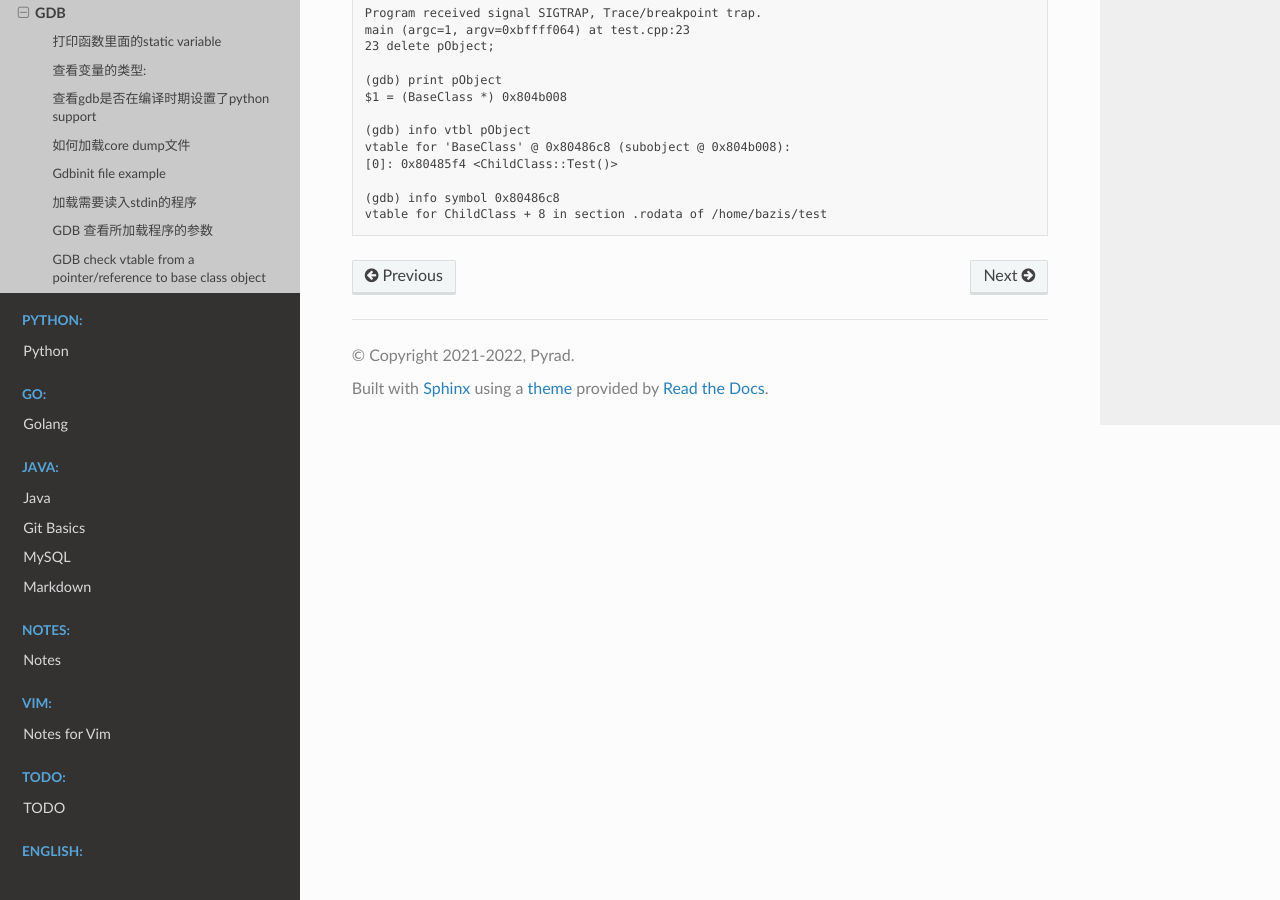
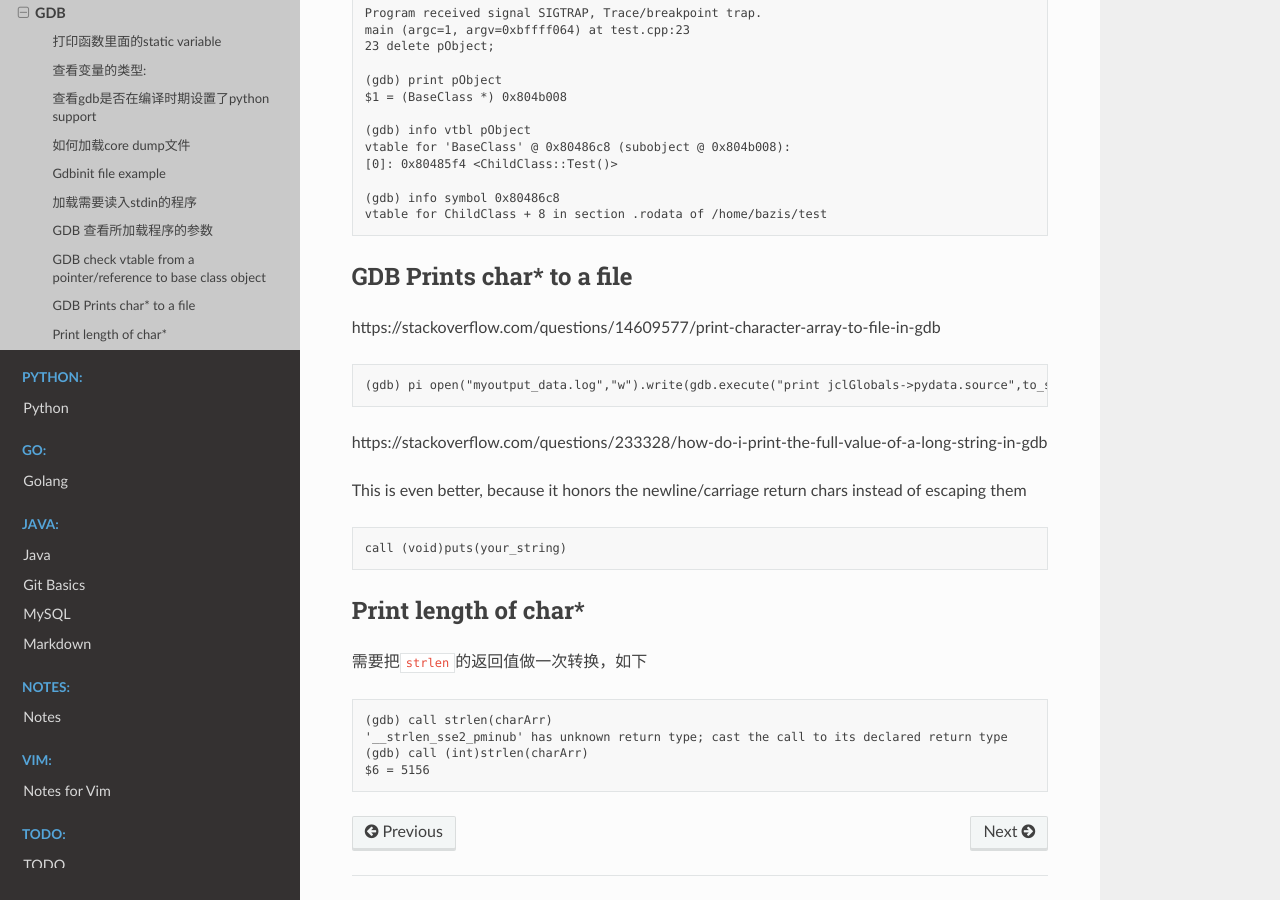
Before and after one commit to Pyrad/pyradnotes, a Sphinx documentation site: the page built from source/Linux/gdb.md, in a window 1280 px wide and 900 px high, scrolled down 1482 px. Built offline with Sphinx 7.4.7 and the Read the Docs theme 2.0.0, drawn with Linux system fonts in a browser that asks for light colours.

Commit message:
Two gdb tips
1. Prints char* to a file
2. Get length of char*

````diff
--- a/source/Linux/gdb.md
+++ b/source/Linux/gdb.md
@@ -86,3 +86,36 @@ vtable for 'BaseClass' @ 0x80486c8 (subobject @ 0x804b008):
 (gdb) info symbol 0x80486c8
 vtable for ChildClass + 8 in section .rodata of /home/bazis/test
 ```
+
+
+
+## GDB Prints char* to a file
+
+https://stackoverflow.com/questions/14609577/print-character-array-to-file-in-gdb
+
+```gdb
+(gdb) pi open("myoutput_data.log","w").write(gdb.execute("print jclGlobals->pydata.source",to_string=True))
+```
+
+
+
+https://stackoverflow.com/questions/233328/how-do-i-print-the-full-value-of-a-long-string-in-gdb
+
+This is even better, because it honors the newline/carriage return chars instead of escaping them
+
+```gdb
+call (void)puts(your_string)
+```
+
+
+
+## Print length of char*
+
+需要把`strlen`的返回值做一次转换，如下
+
+```gdb
+(gdb) call strlen(charArr)
+'__strlen_sse2_pminub' has unknown return type; cast the call to its declared return type
+(gdb) call (int)strlen(charArr)
+$6 = 5156
+```
````
